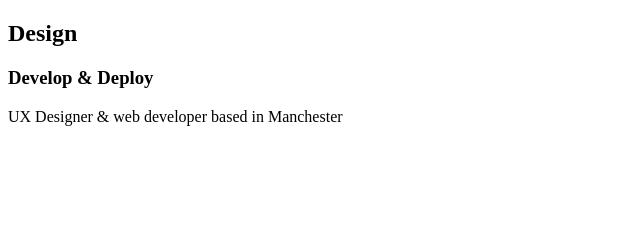
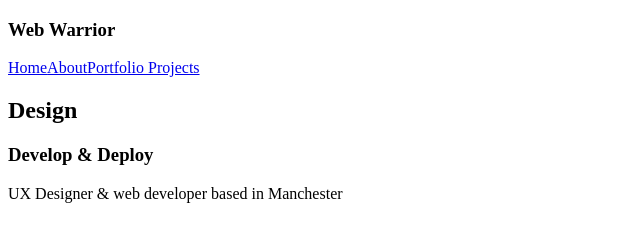
Before and after one commit to Sam44323/Gatsby-Demo-Site, a Gatsby site: page / in a window 1280 px wide. Shown: the whole page, without its empty margins (0-640 px from the left). Built offline with nearby package versions, Linux system fonts and the light colour scheme; Gatsby itself is replaced by a stand-in of ours.

Commit message:
navbar component created

```diff
--- /dev/null
+++ b/src/components/Navbar.tsx
@@ -0,0 +1,17 @@
+import { Link } from "gatsby"
+import React from "react"
+
+const Navbar: React.FC = () => {
+  return (
+    <nav>
+      <h1>Web Warrior</h1>
+      <div className="links">
+        <Link to="/">Home</Link>
+        <Link to="/about">About</Link>
+        <Link to="/projects">Portfolio Projects</Link>
+      </div>
+    </nav>
+  )
+}
+
+export default Navbar
--- a/src/pages/index.tsx
+++ b/src/pages/index.tsx
@@ -1,8 +1,10 @@
 import React from "react"
+import Navbar from "../components/Navbar"
 
 const Home: React.FC = () => {
   return (
     <section>
+      <Navbar />
       <div>
         <h2>Design</h2>
         <h3>Develop & Deploy</h3>
```
